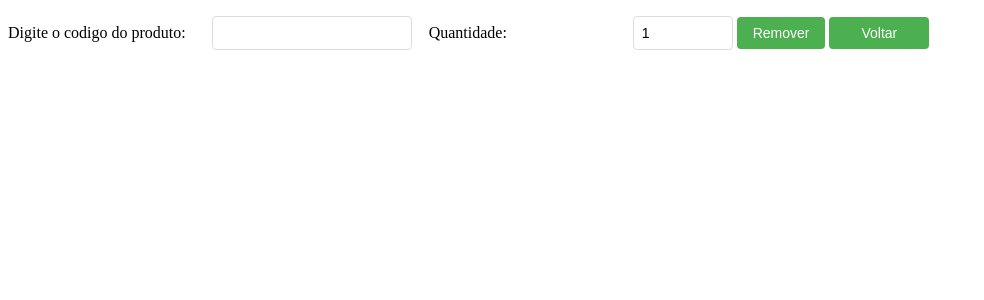
After one commit to Lucianooliveir/Site-projeto-integrador, a Flask app: page /formRemoverProduto in a window 1280 px wide. The commit adds this page. Shown: the top 300 px of the page, without its empty margins (0-984 px from the left). Run offline with Flask 3, Linux system fonts and the light colour scheme.

Commit message:
terminando o front end

```diff
--- a/main.py
+++ b/main.py
@@ -9,16 +9,55 @@ app = Flask(__name__)
 def home():
     return render_template('index.html')
 
+@app.route('/formRemoverProduto')
+def formRemoverProduto():
+    return render_template('formRemoverProduto.html')
+
+@app.route('/formAdicionarProduto')
+def formAdicionarProduto():
+    return render_template('formAdicionarProduto.html')
+
+@app.route('/adicionarProduto')
+def adicionarProduto():
+    data = int(request.args.get('codigo'))
+    quantidade = int(request.args.get('quantidade'))
+    response = requests.get(f'http://127.0.0.1:5000/receberProduto?codigo={data}&quantidade={quantidade}')
+    if response.text == 'produto nao encontrado':
+            return render_template('formAdd.html', codigo = data)
+    else:
+        return redirect('/formAdicionarProduto')
+
+@app.route('/removerProduto')
+def removerProduto():
+    data = request.args.get('codigo')
+    quantidade = request.args.get('quantidade')
+    response = requests.get(f'http://127.0.0.1:5000/saidaProduto?codigo={data}&quantidade={quantidade}')
+    if response.text == 'produto nao encontrado':
+            return render_template('formAdd.html', codigo = data)
+    else:
+        return redirect('/formRemoverProduto')
+
+
+@app.route('/estoqueBaixo')
+def estoqueBaixo():
+    data = requests.get('http://127.0.0.1:5000/all')
+    data_dict = data.json()
+    estoquebaixo=[]
+    for x in data_dict:
+        if int(x.get('quantidade'))<20:
+            estoquebaixo.append(x)
+    if estoquebaixo.__len__ !=0:
+        return render_template("searchResults.html", dados=estoquebaixo, tamanho=len(estoquebaixo), back="/")
+
 
 @app.route('/formAdd')
 def formAdd():
-    return render_template('formAdd.html')
+    return render_template('formAdd.html', codigo = None)
 
 
 @app.route('/addProduto', methods=['POST'])
 def addProduto():
     data = request.form.to_dict()
-    print(json.dumps(data))
     requests.post('http://127.0.0.1:5000/addProduto', json=json.dumps(data))
     return redirect('/')
 
@@ -54,15 +93,16 @@ def searchNome():
     if data.json() != 0:
         data_dict = data.json()
         produto.append(data_dict)
-        return render_template('searchResults.html', dados=produto, tamanho=len(produto), back='/formSearchNome')
+        if type(data.json()) == type(produto):
+            return render_template('searchResults.html', dados=data_dict, tamanho=len(data_dict), back='/formSearchNome')
+        else:
+            return render_template('searchResults.html', dados=produto, tamanho=len(produto), back='/formSearchNome')
     else:
         return render_template('nameNotFound.html')
 
 
 @app.route('/all')
 def mostrarTodos():
-    teste = requests.get('http://brasilapi.simplescontrole.com.br/mercadoria/consulta/?ean=7894900700046&access-token=51C7VNFHTVXYPSZFovlAVHBoWiFLpK6u&_format=json')
-    print(teste.json())
     data = requests.get('http://127.0.0.1:5000/all')
     data_dict = data.json()
     for x in range(0, len(data_dict)):
--- /dev/null
+++ b/templates/formRemoverProduto.html
@@ -0,0 +1,72 @@
+<!DOCTYPE html>
+<html lang="en">
+  <head>
+    <meta charset="UTF-8" />
+    <meta name="viewport" content="width=device-width, initial-scale=1.0" />
+    <title>Document</title>
+    <style>
+        input::-webkit-outer-spin-button,
+        input::-webkit-inner-spin-button {
+          -webkit-appearance: none;
+          margin: 0;
+        }
+
+        /* Firefox */
+        input[type="number"] {
+          -moz-appearance: textfield;
+          appearance: textfield;
+        }
+
+        label {
+          display: inline-block;
+          width: 200px;
+          margin-bottom: 8px;
+        }
+
+        form {
+          margin-top: 16px;
+        }
+
+        input[type="number"],
+        input[type="text"] {
+          padding: 8px;
+          font-size: 14px;
+          border: 1px solid #ddd;
+          border-radius: 4px;
+          width: 200px;
+          box-sizing: border-box;
+          margin-bottom: 8px;
+        }
+
+        input[type="submit"],
+        .Voltar,
+        button {
+          background-color: #4caf50;
+          color: white;
+          border: none;
+          padding: 8px 16px;
+          text-decoration: none;
+          border-radius: 4px;
+          font-size: 14px;
+          cursor: pointer;
+        }
+
+        button a {
+          color: white;
+          text-decoration: none;
+        }
+      </style>
+          <title>Controlador de estoque</title>
+          <link rel="shortcut icon" href="{{ url_for('static', filename='favicon.ico') }}">
+  </head>
+  <body>
+    <form action="/removerProduto" method="get">
+      <label for="nome">Digite o codigo do produto: </label>
+      <input type="number" name="codigo" required />
+      <label for="quantidade" style="margin-bottom: 4px;margin-left: 1%;">Quantidade: </label>
+      <input type="number" name="quantidade"  style="width: 100px;" value="1" required>
+      <input type="submit" value="Remover" />
+      <button><a href="/" class="Voltar">Voltar</a></button>
+    </form>
+  </body>
+</html>
--- a/templates/formSearchCodigo.html
+++ b/templates/formSearchCodigo.html
@@ -64,6 +64,8 @@
         cursor: pointer;
       }
     </style>
+        <title>Controlador de estoque</title>
+        <link rel="shortcut icon" href="{{ url_for('static', filename='favicon.ico') }}">
   </head>
   <body>
     <form action="/searchCodigo" method="get">
--- a/templates/formSearchNome.html
+++ b/templates/formSearchNome.html
@@ -53,6 +53,11 @@
         cursor: pointer;
       }
     </style>
+    <title>Controlador de estoque</title>
+    <link
+      rel="shortcut icon"
+      href="{{ url_for('static', filename='favicon.ico') }}"
+    />
   </head>
   <body>
     <form action="/searchNome" method="get">
--- /dev/null
+++ b/templates/header.html
@@ -0,0 +1,6 @@
+<head>
+    {% block title %}
+    <title>Controlador de estoque</title>
+    <link rel="shortcut icon" href="../assets/favicon.ico">
+    {% endblock %}
+</head>
```
Also changed, not shown: templates/codeNotFound.html (+4 -6 lines), templates/formAdd.html (+10 -5 lines), templates/formAdicionarProduto.html (added, +72 -0 lines), templates/index.html (+63 -4 lines), templates/nameNotFound.html (+3 -6 lines), templates/searchResults.html (+35 -11 lines), static/favicon.ico (added).
